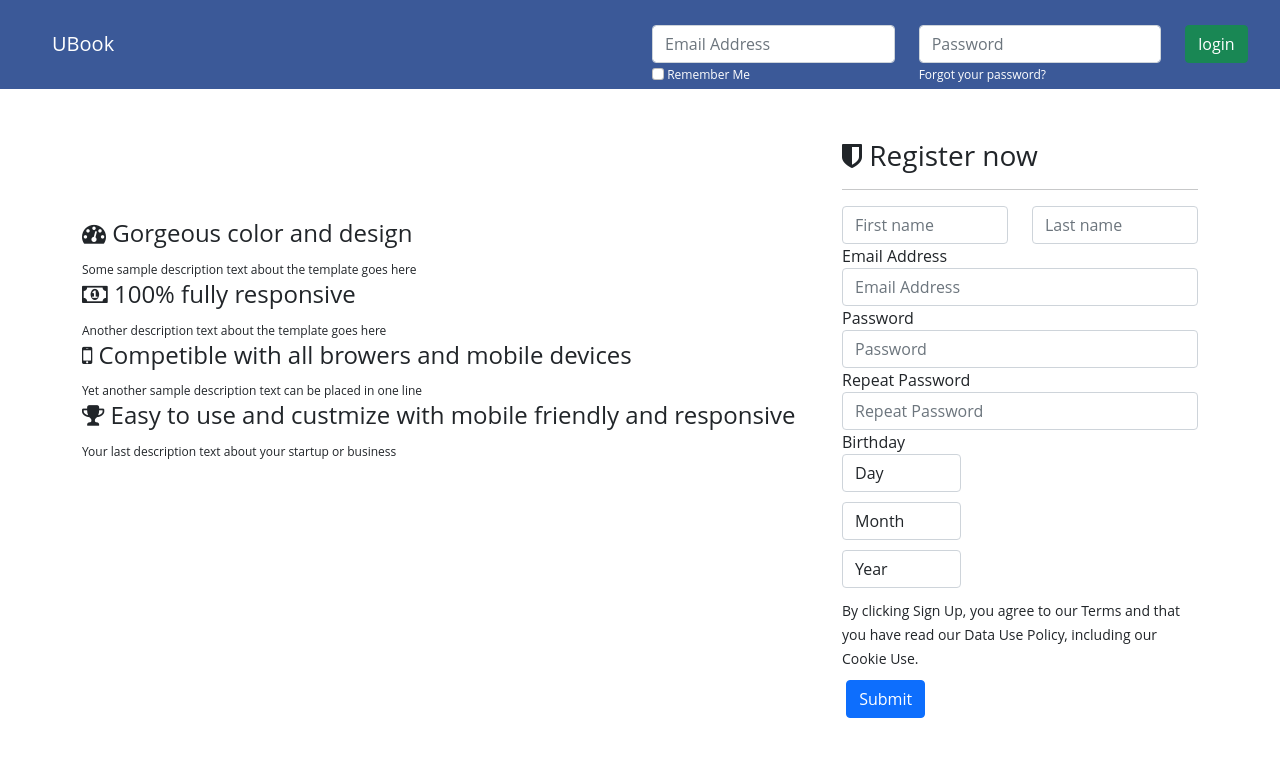
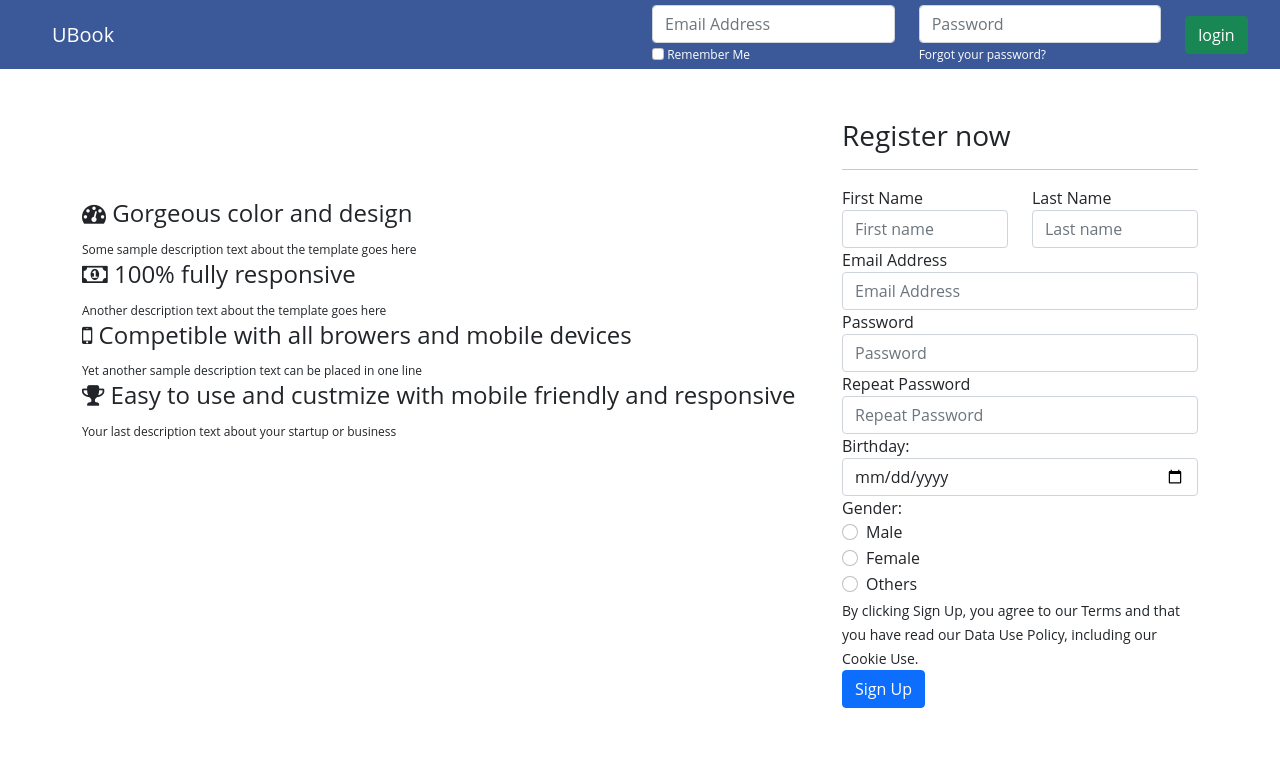
Before and after one commit to hussnainwithss/fbclone, a Django app: template templates/pages/index.html in a window 1280 px wide. Shown: the top 757 px of the page. Run offline with Django 3.2, Linux system fonts and the light colour scheme; the template is opened without the code that fills it, so the values that code supplies are empty.

Commit message:
Added registration, updated UserProfile Model, refactored base and dashboard templates

```diff
--- a/accounts/urls.py
+++ b/accounts/urls.py
@@ -4,5 +4,6 @@ from . import views
 app_name = 'accounts'
 urlpatterns = [
     path('login/', views.Login.as_view(), name='login'),
-    path('logout/',views.Logout.as_view(),name='logout')
+    path('logout/',views.Logout.as_view(),name='logout'),
+    path('register',views.Register.as_view(),name='register')
 ]
--- a/fbclone/settings/base.py
+++ b/fbclone/settings/base.py
@@ -153,4 +153,3 @@ AUTH_USER_MODEL = 'accounts.CustomUser'
 
 
 LOGIN_REDIRECT_URL = 'user_profile:index'
-LOGOUT_REDIRECT_URL = 'user_profile:index'
--- a/static/css/index.css
+++ /dev/null
@@ -1,34 +0,0 @@
-
-
-.login-bottom-text{
-	margin: 0px;
-	padding-top: 2px;
-	font-size: 12px;
-	color: white;
-	line-height: 19px;
-
-}
-.login-bottom-text a:link, .login-bottom-text a:hover, .login-bottom-text a:visited{
-    color: white;
-    text-decoration: none;
-}
-.login-bottom-text a:hover{
-    text-decoration:underline;
-}
-
-
-
-.login-main{
-	margin-top: 130px;
-}
-
-.register-main{
-	margin-top: 50px;
-}
-.multibox{
-	padding-left: 0px;
-	padding-bottom: 10px;
-}
-.login-main span{
-	font-size: 12px;
-}
--- a/static/css/main.css
+++ b/static/css/main.css
@@ -21,7 +21,7 @@ body{
 
 header{
 	background: #3b5998;
-	padding-top: 25px;
+	padding-top: 5px;
     padding-bottom: 5px;
 }
 
@@ -31,3 +31,49 @@ header .form-group{
 header .btn-header-login{
 	margin-bottom: 15px;
 }
+
+.profile-badge{
+	background-color: #ffffff;
+	opacity: 0.2;
+}
+
+
+
+.login-bottom-text{
+	margin: 0px;
+	padding-top: 2px;
+	font-size: 12px;
+	color: white;
+	line-height: 19px;
+
+}
+.login-bottom-text a:link, .login-bottom-text a:hover, .login-bottom-text a:visited{
+    color: white;
+    text-decoration: none;
+}
+.login-bottom-text a:hover{
+    text-decoration:underline;
+}
+
+
+
+.login-main{
+	margin-top: 130px;
+}
+
+.register-main{
+	margin-top: 50px;
+}
+.multibox{
+	padding-left: 0px;
+	padding-bottom: 10px;
+}
+.login-main span{
+	font-size: 12px;
+}
+
+.profile-image{
+	width: 60px;
+	height: 60px;
+	margin-right: 10px;
+}
--- a/templates/base.html
+++ b/templates/base.html
@@ -16,7 +16,8 @@
 
   {% block css %}
   <!-- Latest compiled and minified Bootstrap CSS -->
-    <link href="https://cdn.jsdelivr.net/npm/bootstrap@5.0.1/dist/css/bootstrap.min.css" rel="stylesheet" integrity="sha384-+0n0xVW2eSR5OomGNYDnhzAbDsOXxcvSN1TPprVMTNDbiYZCxYbOOl7+AMvyTG2x" crossorigin="anonymous">
+  <link href="https://cdn.jsdelivr.net/npm/bootstrap@5.0.1/dist/css/bootstrap.min.css" rel="stylesheet"
+    integrity="sha384-+0n0xVW2eSR5OomGNYDnhzAbDsOXxcvSN1TPprVMTNDbiYZCxYbOOl7+AMvyTG2x" crossorigin="anonymous">
   <!-- font awesome -->
   <link rel="stylesheet" href="https://cdnjs.cloudflare.com/ajax/libs/font-awesome/4.7.0/css/font-awesome.min.css">
   <!-- custom css -->
@@ -26,7 +27,9 @@
   {% block javascript %}
 
   <!-- Bootstrap JS and its dependencies-->
-    <script src="https://cdn.jsdelivr.net/npm/bootstrap@5.0.1/dist/js/bootstrap.bundle.min.js" integrity="sha384-gtEjrD/SeCtmISkJkNUaaKMoLD0//ElJ19smozuHV6z3Iehds+3Ulb9Bn9Plx0x4" crossorigin="anonymous"></script>
+  <script src="https://cdn.jsdelivr.net/npm/bootstrap@5.0.1/dist/js/bootstrap.bundle.min.js"
+    integrity="sha384-gtEjrD/SeCtmISkJkNUaaKMoLD0//ElJ19smozuHV6z3Iehds+3Ulb9Bn9Plx0x4"
+    crossorigin="anonymous"></script>
 
   {% endblock javascript %}
 </head>
@@ -47,39 +50,51 @@
 
   <header>
     <div class="container-fluid">
-      <div class="row">
+      <div class="row align-items-center">
         <div class="col-sm-6">
           <div class="logo">UBook</div>
         </div>
         <div class="col-sm-6 hidden-xs">
           {% block header-content %}
+          {% if user.is_authenticated %}
+          <form  action={% url 'accounts:logout' %} method="POST">
+            {% csrf_token %}
+            <div class="col-sm-6">
+              <div class="form-group float-right">
+                <input type="submit" value="Logout" class="btn  btn-danger">
+              </div>
+            </div>
+          </form>
+          {% else %}
           <form method="POST" action={% url 'accounts:login' %}>
             {% csrf_token %}
             <div class="row">
               <div class="col-sm-5">
                 <div class="form-group">
-                    <input type="text" class="form-control" placeholder="Email Address" name='email' required>
+                  <input type="text" class="form-control" placeholder="Email Address" name='email' value='{% if request.session.email %}{{request.session.email}}{% endif %}' required>
                   <div class="login-bottom-text checkbox hidden-sm">
-                      <input class="form-check-input" type="checkbox" id="rememberMe" name='remember-me' >
+                    <input class="form-check-input" type="checkbox" id="rememberMe" name='remember-me'>
                     <label class="form-check-label" for="rememberMe">
                       Remember Me
-                      </label></div>
+                    </label>
+                  </div>
                 </div>
               </div>
               <div class="col-sm-5">
                 <div class="form-group">
                   <input type="password" class="form-control" placeholder="Password" name='password' required>
-                    <div class="login-bottom-text hidden-sm"><a href={% url 'user_profile:index' %}> Forgot your password? </a></div>
+                  <div class="login-bottom-text hidden-sm"><a href={% url 'user_profile:index' %}> Forgot your password?
+                    </a></div>
                 </div>
               </div>
-                <div class="col-sm-2">
-                  <div class="form-group">
+              <div class="col-sm-2 align-self-center  ">
+                <div class="form-group ">
                   <input type="submit" value="login" class="btn  btn-success">
                 </div>
               </div>
             </div>
           </form>
-
+          {% endif %}
           {% endblock %}
         </div>
       </div>
--- a/templates/pages/index.html
+++ b/templates/pages/index.html
@@ -1,10 +1,5 @@
 {% extends 'base.html' %}
 {% load static %}
-
-{% block css %}
-{{ block.super }}
-<link href="{% static 'css/index.css' %}" rel="stylesheet">
-{% endblock css %}
 
 {% block body-content %}
 <article class="container">
@@ -25,59 +20,65 @@
             </div>
         </div>
         <div class="col-sm-4">
+          <form action={% url 'accounts:register' %} method="POST">
+            {% csrf_token %}
             <div class="register-main">
 
-            <h3><i class="fa fa-shield"></i> Register now</h3>
+            <h3>Register now</h3>
               <hr>
               <div class="row">
                 <div class="form-group col-md-6 col-s-12">
-                    <label for="firstname" class="sr-only"></label>
-                    <input id="firstname" class="form-control input-group-lg reg_name" type="text" name="firstname"
-                           title="Enter first name"
-                           placeholder="First name"/>
+                    <label for="firstname" >First Name</label>
+                    <input id="firstname" class="form-control" type="text" name="firstname"
+                           placeholder="First name" required>
                 </div>
 
                 <div class="form-group col-md-6 col-s-12">
-                    <label for="lastname" class="sr-only"></label>
-                    <input id="lastname" class="form-control input-group-lg reg_name" type="text" name="lastname"
-                           title="Enter last name"
-                           placeholder="Last name"/>
+                    <label for="lastname" >Last Name</label>
+                    <input id="lastname" class="form-control" type="text" name="lastname"
+                           placeholder="Last name" required>
                 </div>
             </div>
             <div class="form-group">
               <label class="control-label" for="">Email Address</label>
-              <input type="email" class="form-control" placeholder="Email Address">
+              <input type="email" class="form-control" placeholder="Email Address" name='email' required>
             </div>
 
             <div class="form-group">
               <label class="control-label" for="">Password</label>
-              <input type="password" class="form-control" placeholder="Password">
+              <input type="password" class="form-control" placeholder="Password" name='password1' required>
             </div>
 
             <div class="form-group">
               <label class="control-label" for="">Repeat Password</label>
-              <input type="password" class="form-control" placeholder="Repeat Password">
+              <input type="password" class="form-control" placeholder="Repeat Password" name='password2' required>
             </div>
 
             <div class="form-group">
-                <label>Birthday</label>
+              <label for="birthday">Birthday:</label>
               <div class="form-group">
-                  <div class="col-sm-4 multibox">
-                     <select class="form-control">
-                         <option>Day</option>
-                     </select>
-                  </div>
-                   <div class="col-sm-4 multibox">
-                     <select class="form-control">
-                         <option>Month</option>
-                     </select>
-                  </div>
-                   <div class="col-sm-4 multibox">
-                     <select class="form-control">
-                         <option>Year</option>
-                     </select>
-                  </div>
-
+                <input type="date"  name="birthday" class="form-control" required>
+              </div>
+            </div>
+            <div class="form-group">
+              <label for="gender">Gender:</label>
+              <div class="form-check">
+                <input class="form-check-input" type="radio" name="gender" id='gender-male' value='M' required>
+                <label class="form-check-label" for="gender-male">
+                  Male
+                </label>
+              </div>
+              <div class="form-check">
+                <input class="form-check-input" type="radio" name="gender" id="gender-male" value='F' >
+                <label class="form-check-label" for="gender-female">
+                  Female
+                </label>
+              </div>
+              <div class="form-check">
+                <input class="form-check-input" type="radio" name="gender" id="gender-others" value='O'>
+                <label class="form-check-label" for="gender-others">
+                  Others
+                </label>
               </div>
             </div>
 
@@ -85,13 +86,12 @@
                 By clicking Sign Up, you agree to our Terms and that you have read our
                  Data Use Policy, including our Cookie Use.
             </small>
-            <div style="height:10px;"></div>
             <div class="form-group">
-              <label class="control-label" for=""></label>
-              <input type="submit" class="btn btn-primary">
+              <input type="submit" class="btn btn-primary" value="Sign Up">
             </div>
 
               </div>
+            </form>
         </div>
         </div>
     </div>
--- a/user_profile/models.py
+++ b/user_profile/models.py
@@ -92,7 +92,7 @@ class UserProfile(models.Model):
         ('O','Other')
     ]
     user = models.OneToOneField(
-        settings.AUTH_USER_MODEL, on_delete=models.CASCADE)
+        settings.AUTH_USER_MODEL, on_delete=models.CASCADE,related_name="profile")
     bio = models.CharField(max_length=255, blank=True)
     profile_picture = models.ImageField(upload_to='UserProfiles',blank=True)
     cover_picture = models.ImageField(upload_to='UserProfiles',blank=True)
@@ -100,7 +100,7 @@ class UserProfile(models.Model):
     education = models.ManyToManyField(Education, blank=True)
     work = models.ManyToManyField(Work,blank=True)
     birthday = models.DateField()
-    hometown = models.ForeignKey(City, on_delete=models.CASCADE, blank=True)
+    hometown = models.ForeignKey(City,on_delete=models.CASCADE,blank=True,null=True)
     gender = models.CharField(choices=GENDER_CHOICES,max_length=1,default=FEMALE)
     relationship_status = models.CharField(
         choices=RELATIONSHIP_STATUS_CHOICES, max_length=1, default=SINGLE)
```
Also changed, not shown: accounts/views.py (+48 -4 lines), templates/pages/dashboard.html (+1 -14 lines), user_profile/migrations/0006_alter_userprofile_user.py (added), user_profile/migrations/0007_alter_userprofile_hometown.py (added). Lines whose indentation alone changed are shown as unchanged.
